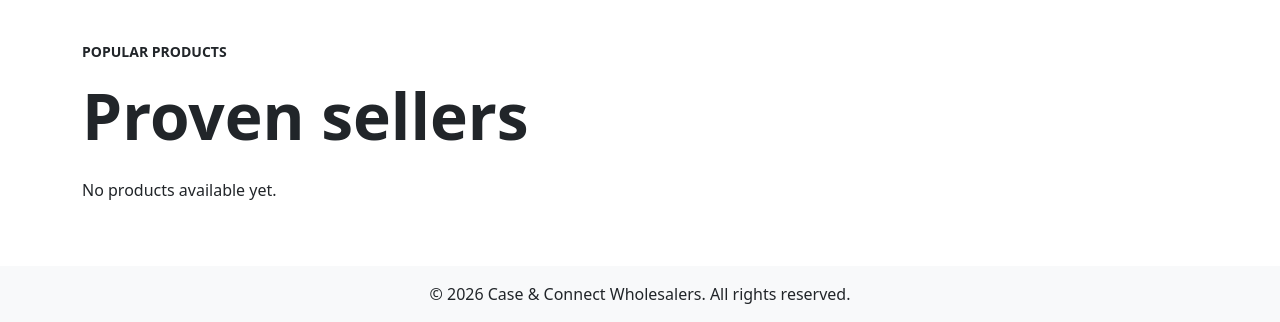
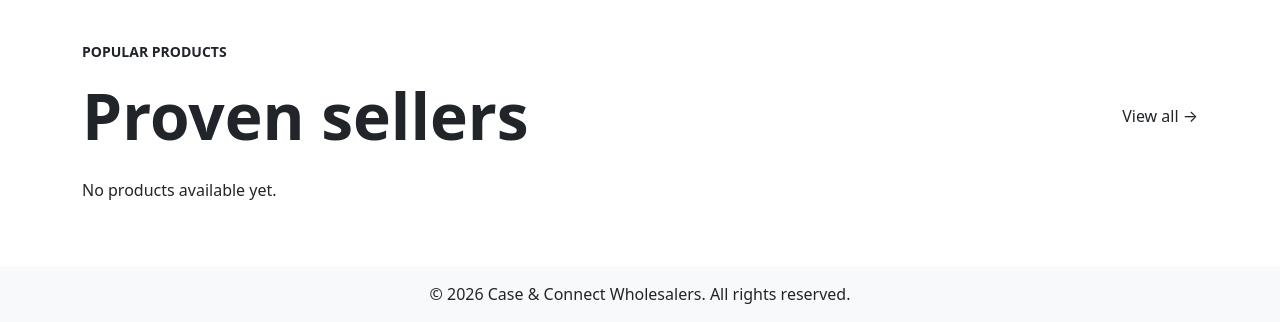
Before and after one commit to tadavis25/case-and-connect-wholesalers, a Django app: page / in a window 1280 px wide. Shown: the part 1057-1379 px from the top of the page. Run offline with Django 5.2, Linux system fonts and the light colour scheme; data that the repository does not hold is empty.

Commit message:
Add homepage category links and product filtering

```diff
--- a/home/templates/home/index.html
+++ b/home/templates/home/index.html
@@ -79,39 +79,47 @@ Home | Case & Connect Wholesalers
 
     <div class="row g-3">
         <div class="col-12 col-sm-6 col-lg-3">
-            <div class="category-card">
+            <a href="/products/?category=Phone%20Cases" class="category-card d-block text-decoration-none text-dark">
                 <div class="category-icon">📱</div>
                 <div class="category-title">Phone Cases →</div>
-            </div>
+            </a>
         </div>
 
         <div class="col-12 col-sm-6 col-lg-3">
-            <div class="category-card">
+            <a href="/products/?category=Charging%20Accessories"
+                class="category-card d-block text-decoration-none text-dark">
                 <div class="category-icon">⚡</div>
                 <div class="category-title">Charging Accessories →</div>
-            </div>
+            </a>
         </div>
 
         <div class="col-12 col-sm-6 col-lg-3">
-            <div class="category-card">
+            <a href="/products/?category=Phone%20Grips%20%26%20Stands"
+                class="category-card d-block text-decoration-none text-dark">
                 <div class="category-icon">📱</div>
                 <div class="category-title">Phone Grips & Stands →</div>
-            </div>
+            </a>
         </div>
 
         <div class="col-12 col-sm-6 col-lg-3">
-            <div class="category-card">
+            <a href="/products/?category=Tech%20Essentials"
+                class="category-card d-block text-decoration-none text-dark">
                 <div class="category-icon">📦</div>
                 <div class="category-title">Tech Essentials →</div>
-            </div>
-        </div>
+            </a>
         </div>
 </section>
 
 <!-- Proven Sellers Section -->
 <section class="container my-5">
     <p class="text-uppercase small fw-bold">Popular Products</p>
-        <h2 class="display-3 fw-bold mb-4">Proven sellers</h2>
+    <div class="d-flex justify-content-between align-items-center mb-4">
+        <h2 class="display-3 fw-bold mb-0">Proven sellers</h2>
+
+        <a href="/products/" class="text-dark text-decoration-none">
+            View all &rarr;
+        </a>
+    </div>
 
     <div class="row g-3">
         {% for product in products %}
--- a/products/views.py
+++ b/products/views.py
@@ -4,6 +4,12 @@ from .models import Product
 
 def product_list(request):
     products = Product.objects.all()
+
+    category = request.GET.get('category')
+
+    if category:
+        products = products.filter(category__name=category)
+
     return render(request, 'products/product_list.html', {
         'products': products
     })
```
Lines whose indentation alone changed are shown as unchanged.
